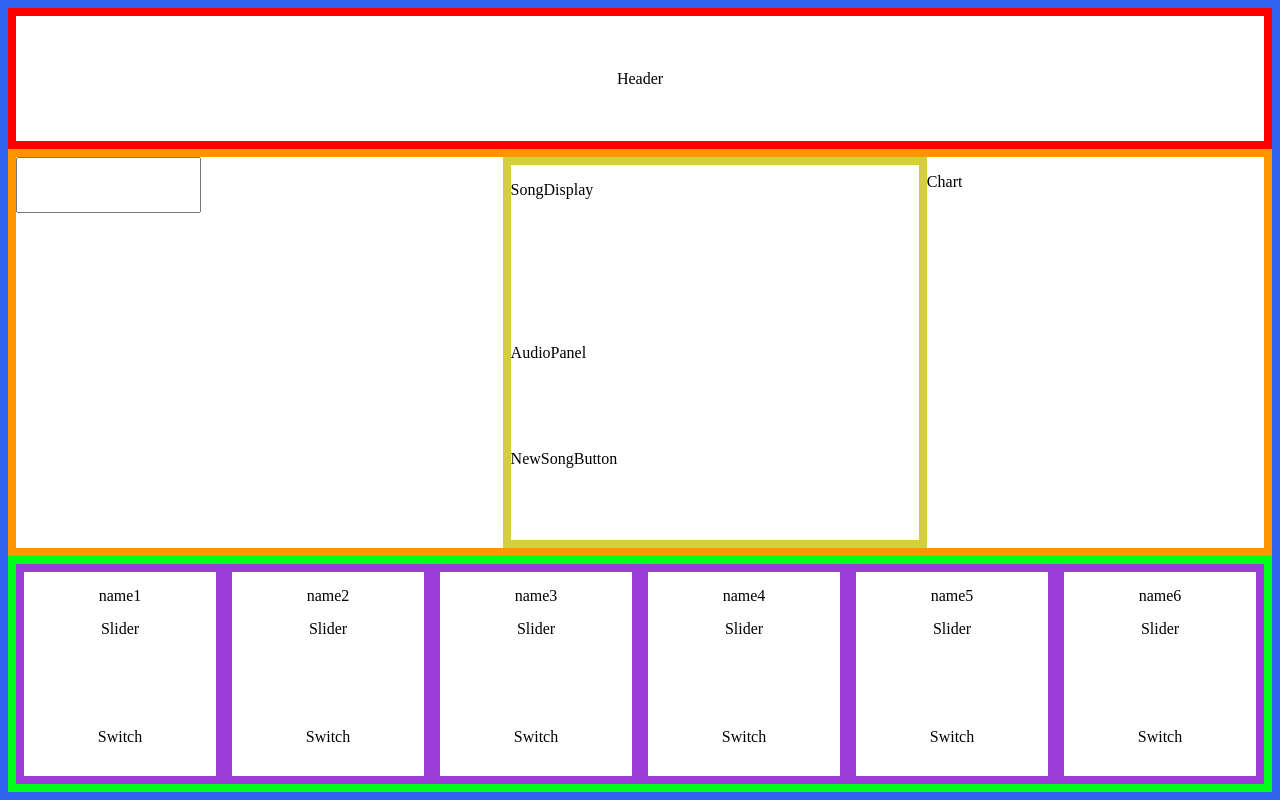
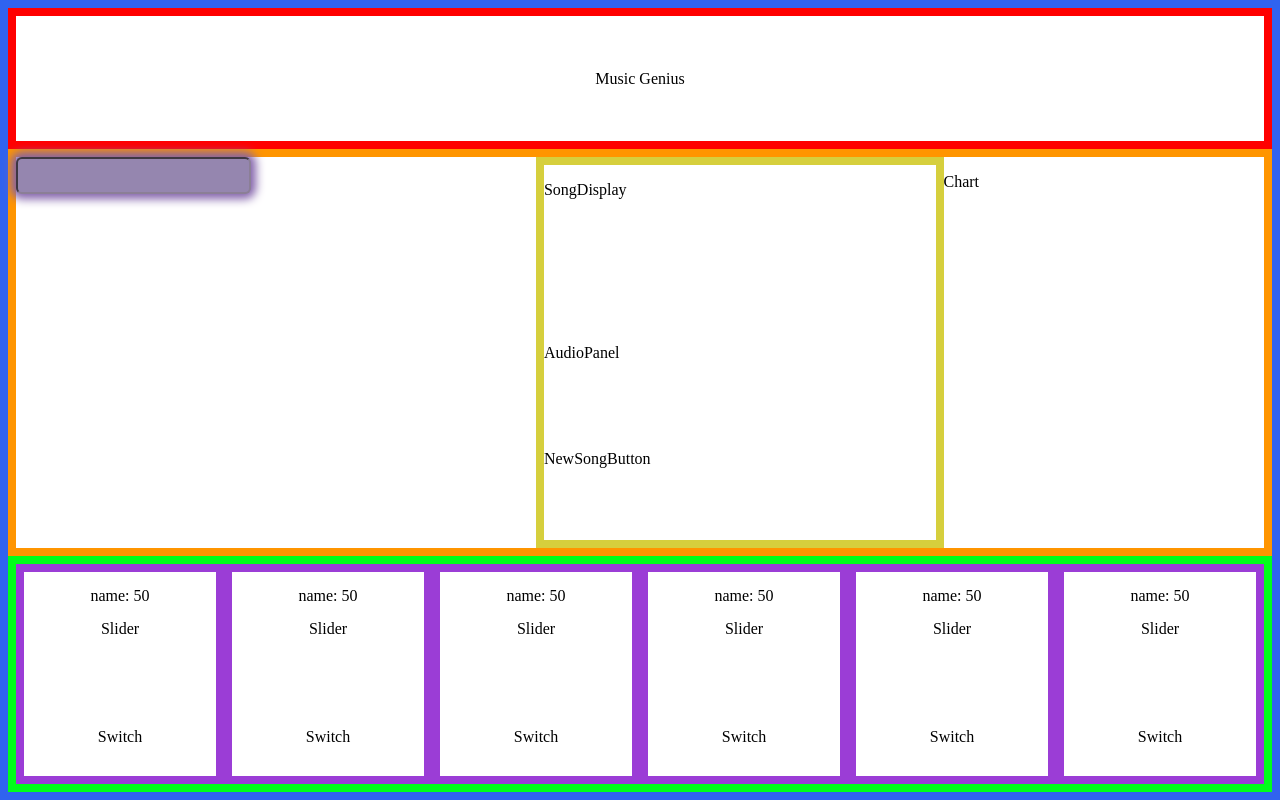
Before and after one commit to naturalCode4/music-genius-server, a React (Create React App) app: page / in a window 1280 px wide. Built offline with nearby package versions, Linux system fonts and the light colour scheme.

Commit message:
feature(built and styled genre section and began building filters)

```diff
--- a/src/App.js
+++ b/src/App.js
@@ -6,7 +6,7 @@ import Filters from './Components/Filters/Filters';
 
 function App() {
 
-  const [genre, setGenre] = useState('')
+  const [selectedGenre, setSelectedGenre] = useState('')
   const [danceability, setDanceability] = useState(50)
   const [energyLevel, setEnergyLevel] = useState(50)
   const [affect, setAffect] = useState(50)
@@ -14,26 +14,17 @@ function App() {
   const [vocalPresence, setVocalPresence] = useState(50)
   const [popularity, setPopularity] = useState(50)
 
+  const filtersAndSetFiltersPackage = [[danceability, setDanceability], [energyLevel, setEnergyLevel], [affect, setAffect], [acousticness, setAcousticness], [vocalPresence, setVocalPresence], [popularity, setPopularity], ]
+
   return (
     <div id="app">
       <Header/>
       <MusicSection
-          genre={genre}
-          setGenre={setGenre}
+          selectedGenre={selectedGenre}
+          setSelectedGenre={setSelectedGenre}
         />
       <Filters
-          danceability={danceability}
-          setDanceability={setDanceability}
-          energyLeve={energyLevel}
-          setEnergyLevel={setEnergyLevel}
-          affect={affect}
-          setAffect={setAffect}
-          acousticness={acousticness}
-          setAcousticness={setAcousticness}
-          vocalPresence={vocalPresence}
-          setVocalPresence={setVocalPresence}
-          popularity={popularity}
-          setPopularity={setPopularity}
+          filtersAndSetFiltersPackage={filtersAndSetFiltersPackage}
         />
     </div>
   );
--- a/src/Components/Filters/Filters.js
+++ b/src/Components/Filters/Filters.js
@@ -1,16 +1,15 @@
 import React from "react"
-import SliderAndSwitch from "./SliderAndSwitch"
+import SliderSwitchAndName from "./SliderSwitchAndName"
 
-function Filters() {
-
-    const filters = [1, 2, 3, 4, 5, 6]
+function Filters({filtersAndSetFiltersPackage}) {
 
     return (
         <div id="filters">{
-            filters.map(filter => {
+            filtersAndSetFiltersPackage.map(filter => {
                 return (
-                    <SliderAndSwitch
-                        filter={filter}
+                    <SliderSwitchAndName
+                        filter={filter[0]}
+                        setFilter={filter[1]}
                         key={`${filter}`}
                     />
                 )
--- a/src/Components/Filters/SliderAndSwitch.js
+++ b/src/Components/Filters/SliderSwitchAndName.js
@@ -2,14 +2,14 @@ import React from "react"
 import Slider from "./Slider"
 import Switch from "./Switch"
 
-function SliderAndSwitch({filter}) {
+function SliderSwitchAndName({filter, setFilter}) {
     return (
         <div className="slider_and_switch">
-            <p className="filter_name">name{filter}</p>
+            <p className="filter_name">{`name: ${filter}`}</p>
             <Slider className="slider"/>
             <Switch className="switch"/>
         </div>
     )
 }
 
-export default SliderAndSwitch
+export default SliderSwitchAndName
--- a/src/Components/Header.js
+++ b/src/Components/Header.js
@@ -3,7 +3,7 @@ import React from "react"
 function Header() {
     return (
         <div id="header">
-            <p>Header</p>
+            <p>Music Genius</p>
         </div>
     )
 }
--- a/src/Components/MusicSection/GenreSelect.js
+++ b/src/Components/MusicSection/GenreSelect.js
@@ -1,32 +1,59 @@
 import React, {useState} from "react"
 import {genreList} from '../../utilities'
+// import '../../css/GenreSelect.css'
 
-function GenreSelect({genre, setGenre}) {
+function GenreSelect({selectedGenre, setSelectedGenre}) {
 
     const [showGenreDropdown, setShowGenreDropdown] = useState(false)
 
-    console.log('genre', genre)
+    // call when hovering that element
+    console.log('selectedGenre', selectedGenre)
     console.log('showGenreDropdown', showGenreDropdown)
 
     return (
         <div id="genre_select">
             <div
-                 onMouseEnter={() => setShowGenreDropdown(true)}
-                 onMouseLeave={() => setShowGenreDropdown(false)}
+                id="genre_dropdown"
+                onMouseEnter={() => setShowGenreDropdown(true)}
+                onMouseLeave={() => setShowGenreDropdown(false)}
             >
                 <input
+                    id="genre_select_input"
                     type="text"
-                    value={genre}
-                    onChange={(e) => setGenre(e.target.value)}
-                    style={{height: '50px'}}
+                    value={selectedGenre}
+                    onChange={(e) => setSelectedGenre(e.target.value)}
+
                 />
-                {showGenreDropdown && <div>
-                    <p>{genreList}</p>
+                {showGenreDropdown && <div id="genre_dropdown_content">
+                     <div>
+                        {genreList.map(genre => {
+                            return (
+                                <GenreSelectItem
+                                    genre={genre}
+                                    setSelectedGenre={setSelectedGenre}
+                                />
+                            )
+                        })}
+                    </div>
                 </div>}
             </div>
-
         </div>
     )
 }
 
+function GenreSelectItem({ genre, setSelectedGenre }) {
+
+    const [isHovered, setIsHovered] = useState(false);
+
+    return (
+    <div
+        className={`${isHovered ? 'genre_item_on_hover' : 'genre_item'}`}
+        onMouseEnter={() => setIsHovered(true)}
+        onMouseLeave={() => setIsHovered(false)}
+        onClick={() => setSelectedGenre(genre)}
+      >{genre}
+    </div>
+    )
+}
+
 export default GenreSelect
--- a/src/Components/MusicSection/MusicSection.js
+++ b/src/Components/MusicSection/MusicSection.js
@@ -3,12 +3,12 @@ import Chart from "./Chart"
 import GenreSelect from "./GenreSelect"
 import SongSection from "./SongSection/SongSection"
 
-function MusicSection({genre, setGenre}) {
+function MusicSection({selectedGenre, setSelectedGenre}) {
     return (
         <div id="music_section">
             <GenreSelect
-                genre={genre}
-                setGenre={setGenre}
+                selectedGenre={selectedGenre}
+                setSelectedGenre={setSelectedGenre}
               />
             <SongSection/>
             <Chart/>
--- a/src/OldAPP.css
+++ /dev/null
@@ -1,71 +0,0 @@
-body {
-    margin: 0
-}
-
-#app {
-    display: flex;
-    flex-direction: column;
-    justify-content: space-between;
-    border: 8px solid rgb(48, 99, 240);
-    box-sizing: border-box;
-    height: 100vh
-}
-
-#header {
-    text-align: center;
-    display: flex;
-    flex-direction: column;
-    justify-content: center;
-    border: 8px solid red;
-    flex-grow: 1;
-}
-
-#music_section {
-    display: flex;
-    flex-direction: row;
-    align-items: center;
-    justify-content: space-around;
-    border: 8px solid rgb(255, 149, 0);
-    background-color: pink;
-    flex-grow: 3;
-}
-
-#filters {
-    display: flex;
-    flex-direction: row;
-    justify-content: space-around;
-    border: 8px solid rgb(0, 255, 26);
-    flex-grow: 2;
-}
-
-#song_section {
-    display: flex;
-    flex-direction: column;
-    border: 8px solid rgb(214, 207, 61);
-    box-sizing: border-box;
-    height: 100%
-}
-
-.slider_and_switch {
-    height: 100%;
-    display: flex;
-    flex-direction: column;
-    justify-content: space-around;
-    border: 8px solid rgb(155, 61, 214);
-    box-sizing: border-box;
-    flex-grow: 1;
-    text-align: center;
-}
-
-.filter_name {
-    flex-grow: 1;
-    margin: 0
-}
-
-.slider {
-    flex-grow: 3;
-}
-
-.switch {
-    flex-grow: 1;
-}
--- a/src/css/App.css
+++ b/src/css/App.css
@@ -52,6 +52,54 @@ body {
     flex-grow: 1;
 }
 
+#genre_dropdown_content {
+  background-color: #6cbce4;
+  box-shadow: 0px 8px 16px 0px rgba(0,0,0,0.2);
+  width: 200px;
+  height: 25vh;
+  overflow: scroll;
+  margin: 0px !important;
+  border-color: #3f636f;
+  box-shadow: 0px 0px 80px 5px #2754a8;
+  border-radius: 6px;
+}
+
+#genre_select_input {
+    background-color: #9586af;
+    color: #26212c;
+    width: 227px;
+    font-size: 28px;
+    font-family: "Courier New";
+    text-align: center;
+    border-radius: 6px;
+    border-style: inset;
+    border-width: 2px;
+    border-color: #8b7f96;
+    box-shadow: 0px 0px 10px 5px #8261aa;
+}
+
+#genre_select_input:hover {
+    background-color: #4694bb;
+    border-color: #3f636f;
+    box-shadow: 0px 0px 10px 5px #214893;
+    cursor: pointer;
+  }
+
+.genre_item {
+    /* text-decoration: none; */
+    font-size: 25px;
+    display: block;
+    border: .5px solid #4694bb;
+}
+
+.genre_item_on_hover {
+    font-size: 25px;
+    border: .5px solid #897ba2;
+    background-color: #9586af;
+    box-shadow: 7px 0px 4px #897ba2, 0px 7px 4px #897ba2, -7px 0px 4px #897ba2, 0px -7px 4px #897ba2;
+    cursor: pointer;
+}
+
 #song_display {
     flex-grow: 2;
 }
--- a/src/utilities.js
+++ b/src/utilities.js
@@ -1,2 +1 @@
 export const genreList = ['acoustic', 'alt-rock', 'alternative', 'ambient', 'anime', 'black-metal', 'bluegrass', 'blues', 'bossanova', 'brazil', 'breakbeat', 'british', 'cantopop', 'chicago-house', 'children', 'chill', 'classical', 'club', 'comedy', 'country', 'dance', 'dancehall', 'death-metal', 'deep-house', 'detroit-techno', 'disney', 'drum-and-bass', 'dub', 'dubstep', 'edm', 'electro', 'electronic', 'emo', 'folk', 'forro', 'french', 'funk', 'garage', 'german', 'gospel', 'goth', 'grindcore', 'groove', 'grunge', 'guitar', 'happy', 'hard-rock', 'hardcore', 'hardstyle', 'heavy-metal', 'hip-hop', 'holidays', 'honky-tonk', 'house', 'idm', 'indian', 'indie', 'indie-pop', 'industrial', 'iranian', 'j-dance', 'j-idol', 'j-pop', 'j-rock', 'jazz', 'k-pop', 'kids', 'latin', 'latino', 'malay', 'mandopop', 'metal', 'metal-misc', 'metalcore', 'minimal-techno', 'movies', 'mpb', 'new-age', 'new-release', 'opera', 'pagode', 'party', 'philippines-opm', 'piano', 'pop', 'pop-film', 'post-dubstep', 'power-pop', 'progressive-house', 'psych-rock', 'punk', 'punk-rock', 'r-n-b', 'rainy-day', 'reggae', 'reggaeton', 'road-trip', 'rock', 'rock-n-roll', 'rockabilly', 'romance', 'sad', 'salsa', 'samba', 'sertanejo', 'show-tunes', 'singer-songwriter', 'ska', 'sleep', 'songwriter', 'soul', 'soundtracks', 'spanish', 'study', 'summer', 'swedish', 'synth-pop', 'tango', 'techno', 'trance', 'trip-hop', 'turkish', 'work-out', 'world-music']
-console.log(genreList)
```
Also changed, not shown: src/css/GenreSelect.css (deleted, +0 -58 lines).
